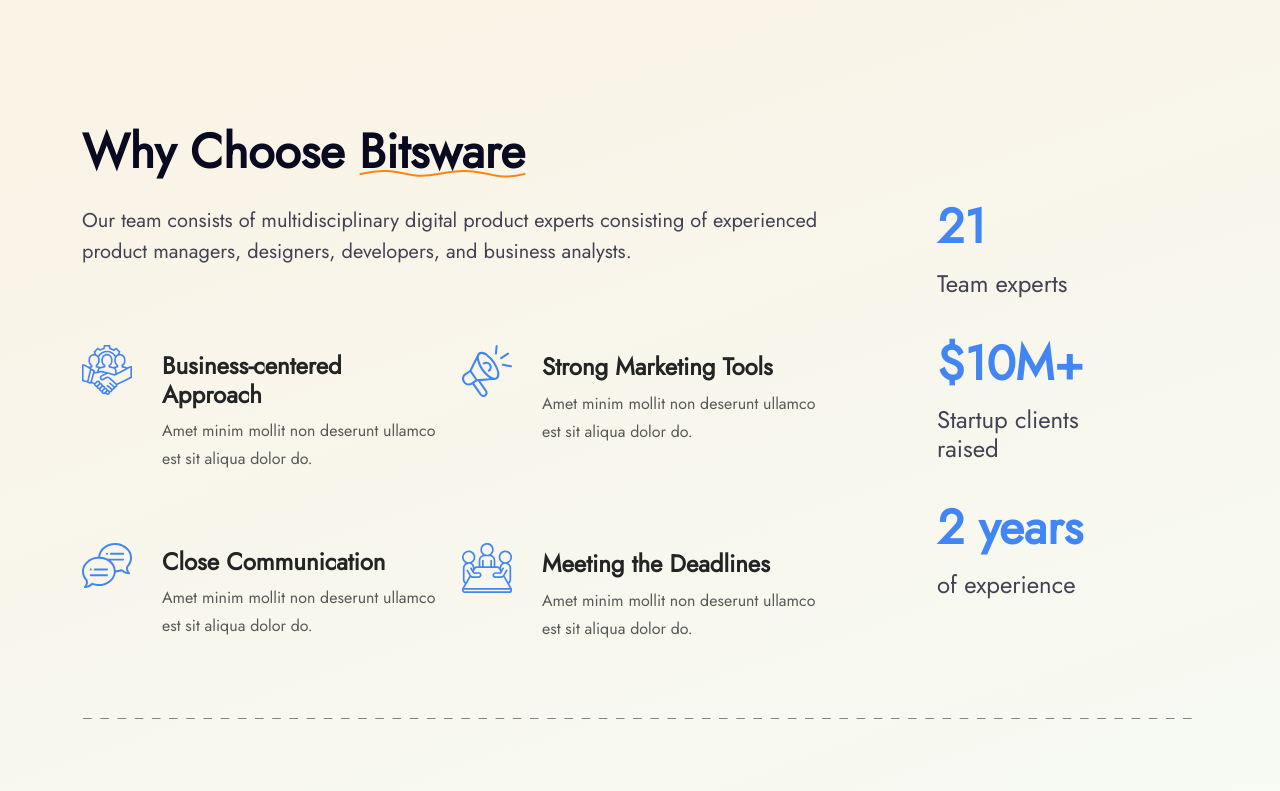
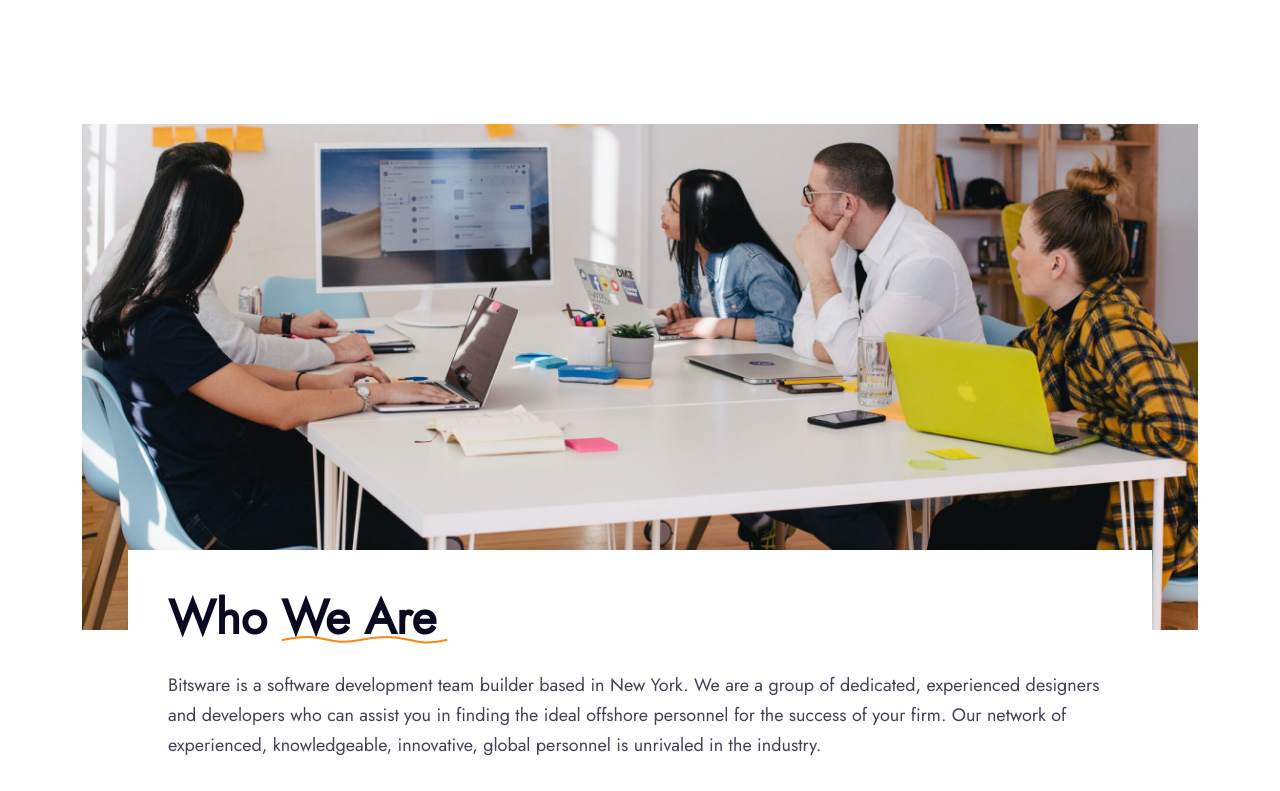
Before and after one commit to TawhidSajib/bitsware-1, a Nuxt app: page /about in a window 1280 px wide. Shown: the part 520-1311 px from the top of the page. Built offline with nearby package versions, Linux system fonts and the light colour scheme.

Commit message:
About page

```diff
--- /dev/null
+++ b/assets/scss/_about.scss
@@ -0,0 +1,74 @@
+.about {
+    @include padding(150px,0px,150px,0px);
+    &__block {
+        &--content {
+            background: $white-100;
+            max-width: 1024px;
+            @include padding(40px,40px,0px,40px);
+            margin-top: -80px;
+            p {
+                @include font($base-font,18px,$font-weight-1,30px);
+                color: $black-900;
+                margin-bottom: 0;
+            }
+        }
+    }
+}
+
+// Media Queries: 992px - 1199px
+
+$min-width-992: 992px;
+$max-width-1199: 1199px;
+
+@media (min-width: $min-width-992) and (max-width: $max-width-1199) {
+    .about {
+        &__block {
+            &--content {
+                margin-top: 0px;
+                max-width: none;
+                @include padding(35px,0px,0px,0px);
+            }
+        }
+    }
+}
+
+// Media Queries: 768px - 991px
+
+$min-width-768: 768px;
+$max-width-991: 991px;
+
+@media (min-width: $min-width-768) and (max-width: $max-width-991) {
+    .about {
+        @include padding(70px,0px,70px,0px);
+        &__block {
+            &--content {
+                max-width: none;
+                margin-top: 0;
+                @include padding(35px,0px,0px,0px);
+                p {
+                    @include font($base-font,20px,$font-weight-1,31.2px);
+                }
+            }
+        }
+    }
+}
+
+// Media Queries
+
+$max-width: 767px;
+
+@media (max-width: $max-width) {
+    .about {
+        @include padding(35px,0px,35px,0px);
+        &__block {
+            &--content {
+                max-width: none;
+                margin-top: 0;
+                @include padding(35px,0px,0px,0px);
+                p {
+                    @include font($base-font,$base-font-size,$font-weight-1,24px);
+                }
+            }
+        }
+    }
+}
--- a/assets/scss/_gallery.scss
+++ b/assets/scss/_gallery.scss
@@ -9,3 +9,24 @@
         }
     }
 }
+
+// Media Queries: 768px - 991px
+
+$min-width-768: 768px;
+$max-width-991: 991px;
+
+@media (min-width: $min-width-768) and (max-width: $max-width-991) {
+    .gallery {
+        @include padding(70px,0px,70px,0px);
+    }
+}
+
+// Media Queries
+
+$max-width: 767px;
+
+@media (max-width: $max-width) {
+    .gallery {
+        @include padding(35px,0px,35px,0px);
+    }
+}
--- a/assets/scss/_whybitsware.scss
+++ b/assets/scss/_whybitsware.scss
@@ -34,7 +34,7 @@ $max-width-991: 991px;
 
 @media (min-width: $min-width-768) and (max-width: $max-width-991) {
     .whybitsware {
-        @include padding(70px,0px,70px,0px);
+        @include padding(70px,0px,0px,0px);
     }
 }
 
--- a/assets/scss/_workprocess.scss
+++ b/assets/scss/_workprocess.scss
@@ -34,6 +34,9 @@ $max-width-991: 991px;
 @media (min-width: $min-width-768) and (max-width: $max-width-991) {
     .workprocess {
         @include padding(70px,0px,70px,0px);
+        &__steps {
+            margin-top: 35px;
+        }
     }
 }
 
--- a/assets/scss/style.scss
+++ b/assets/scss/style.scss
@@ -5,6 +5,7 @@
 @import "nav";
 @import "header";
 @import "service-single/introduction";
+@import "about";
 @import "gallery";
 @import "statistics";
 @import "weprovide";
--- a/pages/about.vue
+++ b/pages/about.vue
@@ -6,7 +6,27 @@
             headlineStyle="About Us!"
             :ornaments="headlineFontStyle"
             subheadline="A brief introduction about Bitsware"
-        ></header-inner>
+        >
+        </header-inner>
+        <div class="about">
+            <div class="container">
+                <div class="row">
+                    <div class="col-lg-12">
+                        <div class="about__block position-relative">
+                            <img src="~/assets/images/about-banner.jpg" class="d-block mx-auto img-fluid" alt="About">
+                            <div class="about__block--content mx-auto position-relative">
+                                <subheadline
+                                    title="Who "
+                                    titleStyle="We Are"
+                                    :ornaments="subheaderFontStyle"
+                                ></subheadline>
+                                <p>Bitsware is a software development team builder based in New York. We are a group of dedicated, experienced designers and developers who can assist you in finding the ideal offshore personnel for the success of your firm. Our network of experienced, knowledgeable, innovative, global personnel is unrivaled in the industry. </p>
+                            </div>
+                        </div>
+                    </div>
+                </div>
+            </div>
+        </div>
         <WhyBitsware/>
         <Testimonial/>
         <BorderBottom/>
@@ -24,6 +44,7 @@ import BorderBottom from '~/components/Common/BorderBottom';
 import Gallery from '~/components/Common/Gallery';
 import Footer from '~/components/Footer';
 import headlineFontStyle from '~/assets/svg/about-ornament.svg';
+import subheaderFontStyle from '~/assets/svg/subheader-font-style.svg';
 
 export default {
     name: 'About',
@@ -34,11 +55,13 @@ export default {
         BorderBottom,
         Gallery,
         Footer,
-        "header-inner": () => import("@/components/Common/HeaderInner")
+        "header-inner": () => import("@/components/Common/HeaderInner"),
+        "subheadline": () => import("@/components/Common/Subheadline")
     },
     data() {
         return {
-            headlineFontStyle
+            headlineFontStyle,
+            subheaderFontStyle
         }
     }
 }
```
Also changed, not shown: assets/images/about-banner.jpg (added).
